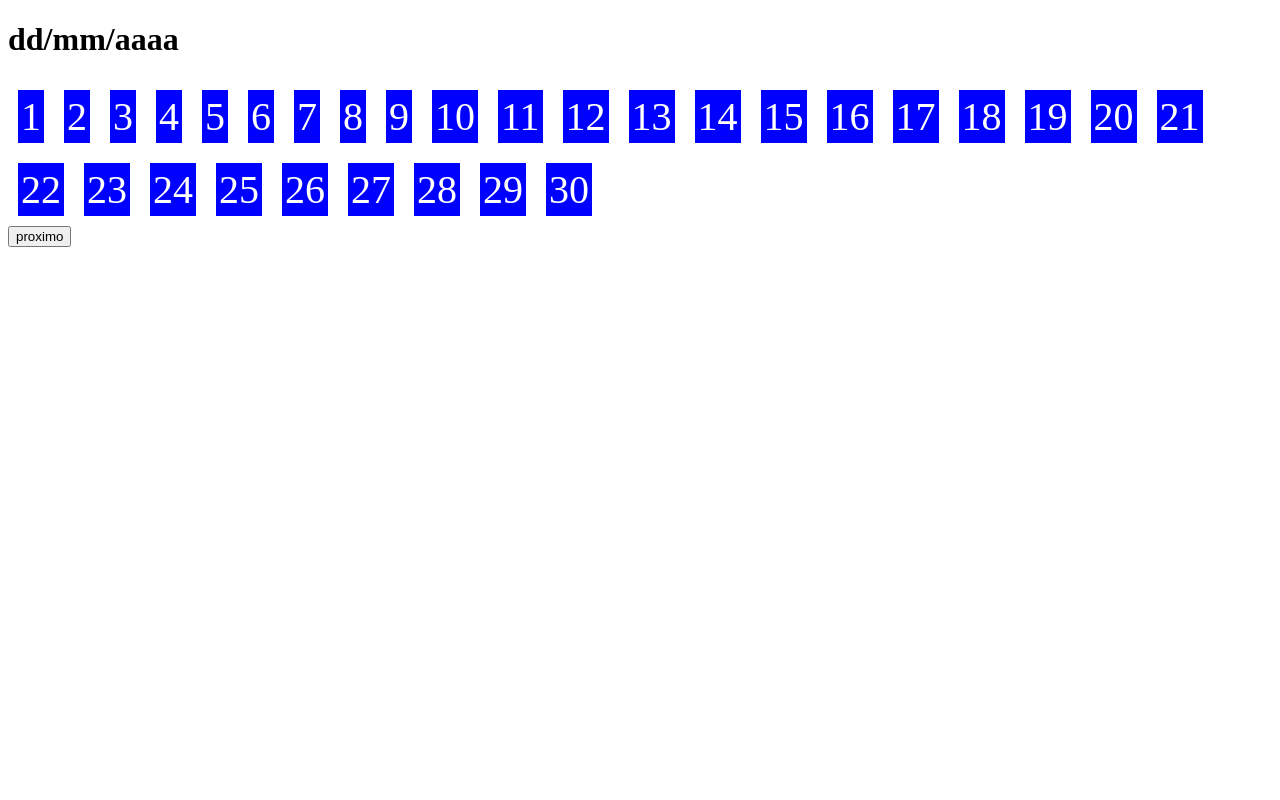
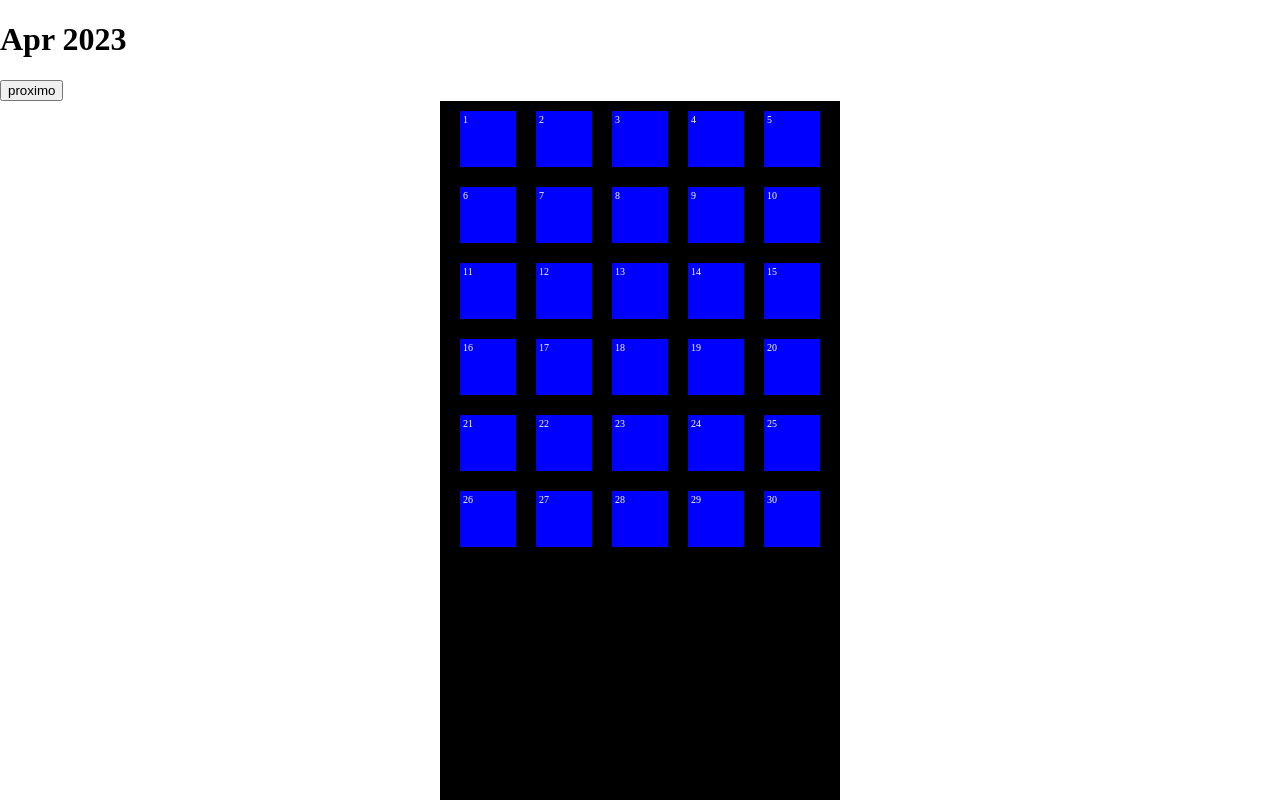
Before and after one commit to wall-code/calendario, a plain HTML site: page index.html in a window 1280 px wide. Shown: the top 800 px of the page. Drawn offline with Linux system fonts and the light colour scheme.

Commit message:
configurado calendario

```diff
--- a/css/style.css
+++ b/css/style.css
@@ -1,8 +1,23 @@
+#conteiner{
+background-color: black;
+width: 400px;
+height: 900px;
+flex-direction: row;
+justify-content: center;
+align-items: center;
+}
+
 span{
-    font-size: 40px;
+    width: 50px;
+    height: 50px;
+    font-size: 10px;
     margin: 10px;
     border: 3px solid blue;
     display: inline-flex;
     background-color: blue;
     color: white;
 }
+
+body{
+    margin: 0px;
+}
--- a/index.html
+++ b/index.html
@@ -14,10 +14,13 @@
 <body>
 
   <h1 id="data">dd/mm/aaaa</h1>
+  <button id="Próximo" onclick="proximo()">proximo</button>
+  <center>
   <div id="conteiner">
 
   </div>
-  <button id="Próximo" onclick="clickar()">proximo</button>
+</center>
+
   <script type="text/javascript" src="js/main.js"></script>
 </body>
 </html>
--- a/js/main.js
+++ b/js/main.js
@@ -16,11 +16,15 @@ const year = date.getFullYear()
             var dia =document.getElementById("conteiner");
             console.log(dia)
             var span = document.createElement("span")
-            span.textContent=i;
+            span.id="celula"
+            span.textContent=i
+            span.addEventListener('click',alert())
            dia.appendChild(span)
 
         }
-
+        const datass = new Date (year, month + cont , 0).toString()
+        var formatada = datass.substring(4,7)+" "+datass.substring(11,15)
+        document.getElementById("data").innerHTML=formatada
     }
 
 
@@ -28,13 +32,17 @@ const year = date.getFullYear()
 dias();
 
 
-function clickar(){
+function proximo(){
     document.getElementById("conteiner").innerHTML=''
     cont++;
     dias();
-    console.log("teste")
-    const datass = new Date (year, month + cont , 0).toString()
-    var formatada = datass.substring(4,7)+" "+datass.substring(11,15)
-    document.getElementById("data").innerHTML=formatada
+
+
 
 }
+
+
+
+function alert(){
+    console.log("teste")
+}
```
